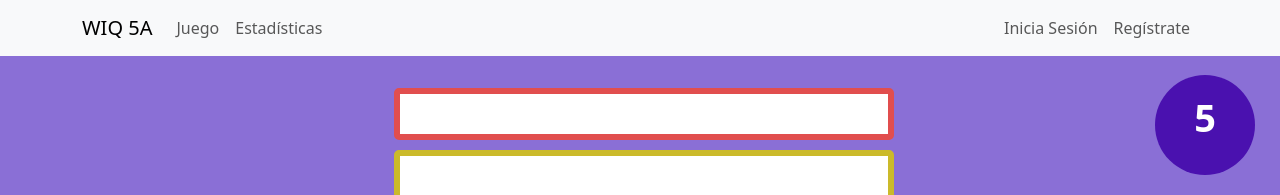
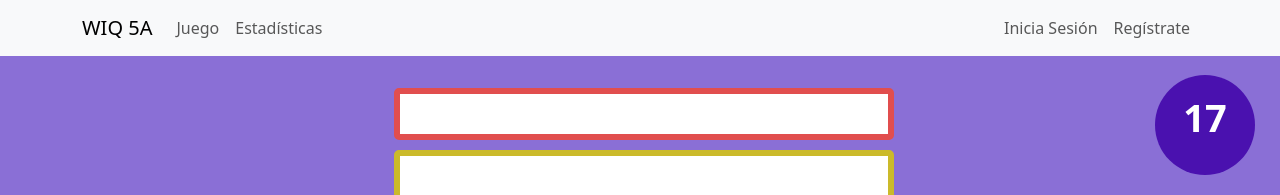
Before and after one commit to Arquisoft/wiq_es05a, a React (Create React App) app in the folder webapp/: page /game in a window 1280 px wide. Shown: the top 195 px of the page. Built offline with nearby package versions, Linux system fonts and the light colour scheme; no server answers; the HTML template or start-up script is replaced by a standard one.

Commit message:
Temporizador arreglado

```diff
--- a/webapp/src/components/Pages/Juego.js
+++ b/webapp/src/components/Pages/Juego.js
@@ -15,22 +15,24 @@ const Juego = ({isLogged}) => {
   const [respondido, setRespodido] = useState(false)
   //constante para saber si ha ganado, booleana
   const [victoria, setVictoria] = useState(false)
-
-  //Constantes para el tiempo en segundos que va pasando
-  //Comprueba si la url tiene el parametro started
-  const isStarted = !new URLSearchParams(window.location.search).has('started');
-  //El tiempo al acceder a la pagina, si tiene started en la url se inicializa con el tiempo almacenado en local storage
-  const tiempoInicial = isStarted ? 0 : parseInt(localStorage.getItem('tiempoSegundos')) || 0;
-  //Constante que va sumando segundos
-  const [tiempoSegundos, setTiempoSegundos] = useState(tiempoInicial);
+  //Constante que va restando segundos
+  const [tiempoSegundos, setTiempoSegundos] = useState(22);
+  //Para saber si el temporizador se ha parado al haber respondido una respuesta
+  const [pausarTemporizador, setPausarTemporizador] = useState(false)
 
 
   useEffect(() => {
-    const intervalID = setInterval(() => {
-      setTiempoSegundos((prevTiempo) => prevTiempo + 1);
-    }, 1000);
+    let intervalID;
+
+    if (tiempoSegundos > 0 && !pausarTemporizador) {
+      intervalID = setInterval(() => {
+        setTiempoSegundos((prevTiempo) => prevTiempo - 1);
+      }, 1000);
+    }
+    if(tiempoSegundos<=0)
+      revelarRespuestas();
     return () => clearInterval(intervalID);
-  }, []);
+  }, [tiempoSegundos, pausarTemporizador]);
 
 
   //Operacion asíncrona para cargar pregunta y respuestas en las variables desde el json
@@ -55,6 +57,7 @@ const Juego = ({isLogged}) => {
     //Comprueba si la respuesta es correcta o no y pone la variable victoria a true o false
     //por ahora esta variable no se utiliza para nada
     setRespodido(true)
+    setPausarTemporizador(true);
     if(respuesta == resCorr){
       console.log("entro a respuesta correcta")
       setVictoria(true)
@@ -94,14 +97,34 @@ const Juego = ({isLogged}) => {
       });
   }
 
+  /*
+  * Cambiar colores de todos los botones cuando se acaba el tiempo
+  */
+  const revelarRespuestas = () => {
+    //Obtenemos el contenedor de botones
+    const buttonContainer = document.querySelector('.button-container');
+    //Obtenemos los botones dentro del dicho contenedor
+    const buttons = buttonContainer.querySelectorAll('.button');
+    //Recorremos cada boton
+    const botonEncontrado = Array.from(buttons).find((button) => {
+      //Desactivamos TODOS los botones
+      button.disabled=true;
+      //Ponemos el boton de la respuesta correcta en verde
+      if(button.textContent.trim() == resCorr) {
+        button.style.backgroundColor = "#05B92B";
+        button.style.border = "6px solid #05B92B";
+      } else{
+        button.style.backgroundColor = "#E14E4E";
+            button.style.border = "6px solid #E14E4E";
+      }
+    });
+}
+
 
   //Funcion que se llama al hacer click en el boton Siguiente
   function clickSiguiente() {
-    //Guarda el temporizador en local storage del explorador para que continue y no se reinicie
-    localStorage.setItem('tiempoSegundos', tiempoSegundos.toString());
-    //Recarga la pagina para pasar a la siguiente pregunta, guardando en la url un parametro 'started' para que se guarde
-    //no se reinicie el temporizador
-    window.location.href = `game?started=true`;
+    //Recarga la pagina para cambiar de pregunta
+    window.location.href = "game";
   }
 
 
```
